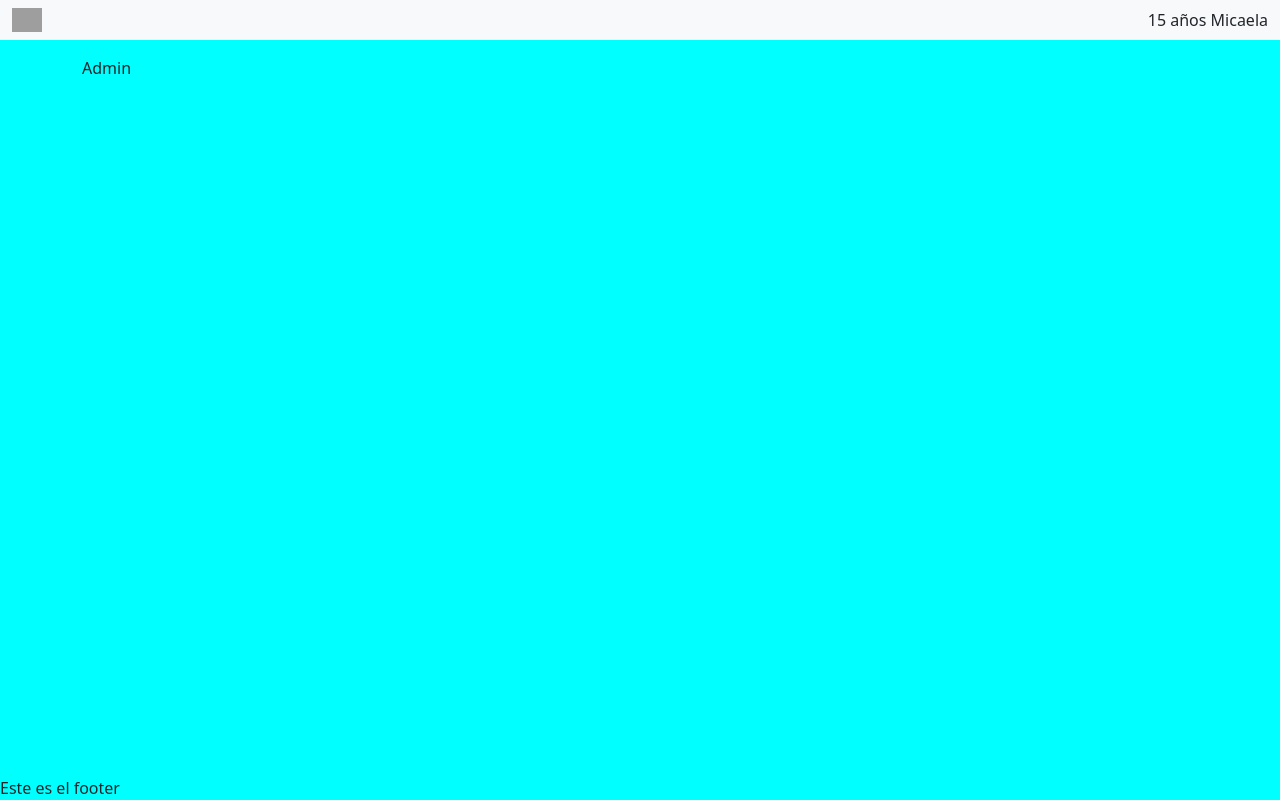
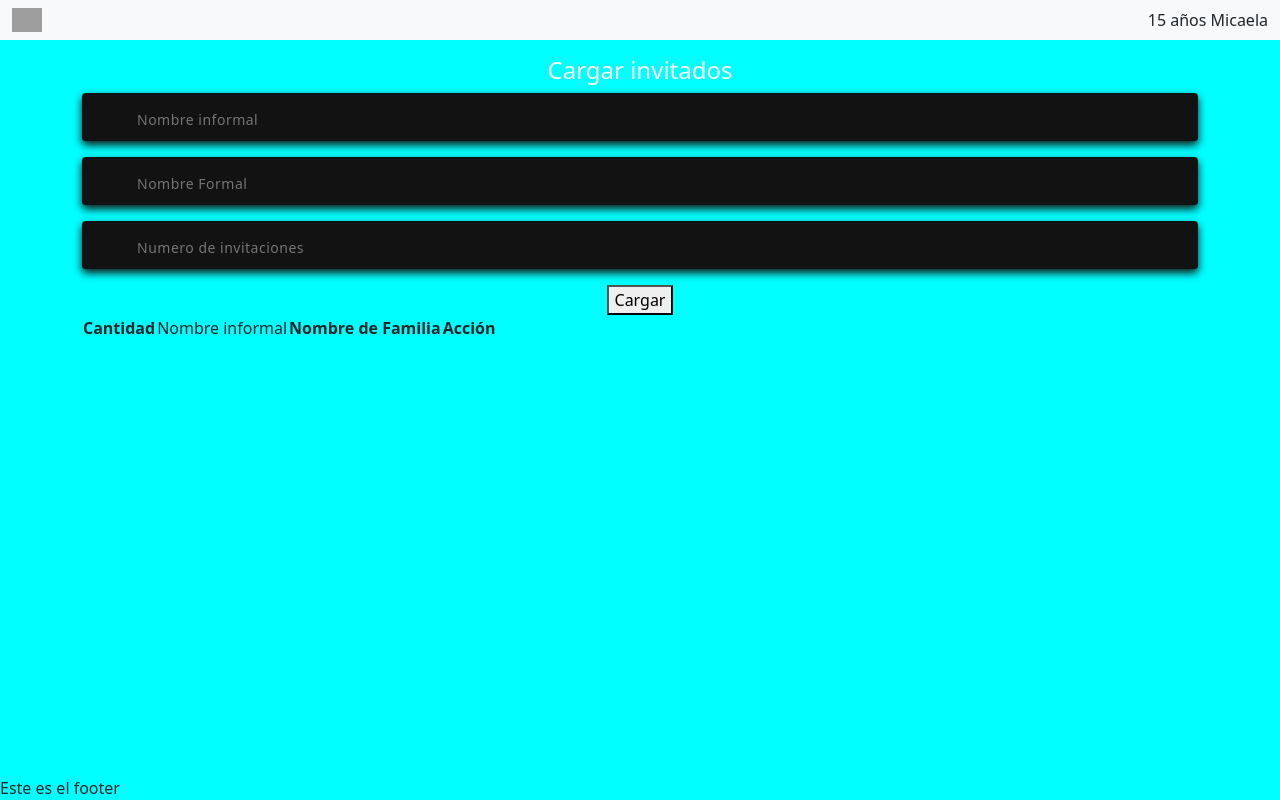
Before and after one commit to Joselobo753/tarjeta15, a React (Vite) app: page /admin in a window 1280 px wide. Built offline with nearby package versions, Linux system fonts and the light colour scheme; grey boxes are pictures that could not be loaded.

Commit message:
se agrego la logica del admin

```diff
--- a/package.json
+++ b/package.json
@@ -11,6 +11,7 @@
   },
   "dependencies": {
     "bootstrap": "^5.3.3",
+    "bootstrap-icons": "^1.11.3",
     "prop-types": "^15.8.1",
     "react": "^18.3.1",
     "react-dom": "^18.3.1",
--- /dev/null
+++ b/src/Components/Commons/Input.jsx
@@ -0,0 +1,40 @@
+import PropTypes from "prop-types";
+
+
+const Input = (props) => {
+  const { name, type = "text", error, register, options, placeholder = "Ingrese un texto", icon } = props;
+
+  return (
+    <div className="form-group">
+      <input
+        className={` ${error ? "form-style-error" : "form-style pb-2"}`}
+        id={`${name}-input`}
+        type={type}
+        placeholder={placeholder}
+        {...register(name, options)}
+       />
+     {error ? (
+      <i className={`input-icon-error bi bi-exclamation-diamond-fill `}></i>
+) : (
+  icon && <i className={`input-icon ${icon}`}></i>
+)}
+  {error ? ( <p className="text-white text-start">{error?.message} </p> ) : ( <p></p>)}
+        </div>
+  );
+};
+
+export default Input;
+
+Input.propTypes = {
+  name: PropTypes.string.isRequired,
+  type: PropTypes.string,
+  label: PropTypes.string.isRequired,
+  error: PropTypes.shape({
+    message: PropTypes.string,
+  }),
+  className: PropTypes.string,
+  register: PropTypes.func.isRequired,
+  options: PropTypes.object,
+  placeholder: PropTypes.string,
+  icon: PropTypes.string,
+};
--- /dev/null
+++ b/src/Components/admin.jsx/Admin.jsx
@@ -0,0 +1,130 @@
+import { useForm } from "react-hook-form";
+import Input from "../Commons/Input";
+import { useEffect, useState } from "react";
+import { Link } from "react-router-dom";
+
+const Admin = () => {
+    const {
+        register,
+        handleSubmit,
+        formState: { errors },
+        reset,
+      } = useForm();
+      const [guests, setGuests] = useState([]);
+      useEffect(() => {
+        const storedGuests = JSON.parse(localStorage.getItem("guests")) || [];
+        setGuests(storedGuests);
+      }, []);
+
+      const handleSubmitForm = (data) => {
+        const newGuest = {
+          nameInformal: data.name,
+          familyName: data["name-formal"],
+          guestCount: data.number
+        };
+
+        // Actualizar el estado y localStorage
+        const updatedGuests = [...guests, newGuest];
+        setGuests(updatedGuests);
+        localStorage.setItem("guests", JSON.stringify(updatedGuests));
+
+        reset();
+      };
+        // Función para eliminar un invitado
+  const handleDeleteGuest = (index) => {
+    const updatedGuests = guests.filter((_, i) => i !== index);
+    setGuests(updatedGuests);
+    localStorage.setItem("guests", JSON.stringify(updatedGuests));
+  };
+
+  // Función para copiar el link de invitación
+  const handleCopyLink = (guest) => {
+    const link = `${window.location.origin}/invitacion?familyName=${guest.familyName}&guestCount=${guest.guestCount}`;
+    navigator.clipboard.writeText(link)
+      .then(() => alert('¡Link copiado al portapapeles!'))
+      .catch(() => alert('Error al copiar el link.'));
+  };
+  return (
+    <div className="section text-center">
+      <h4 className="text-white">Cargar invitados</h4>
+      <div className="form-group">
+        <form onSubmit={handleSubmit(handleSubmitForm)}>
+          <Input
+            error={errors.name}
+            label="Nombre informal"
+            name="name"
+            options={{
+              required: { value: true, message: "Este campo es requerido" },
+              minLength: 3,
+              maxLength: 30,
+            }}
+            register={register}
+            placeholder="Nombre informal"
+            icon="uil uil-user"
+          />
+          <Input
+            error={errors.name}
+            label="Nombre"
+            name="name-formal"
+            options={{
+              required: { value: true, message: "Este campo es requerido" },
+              minLength: 3,
+              maxLength: 30,
+            }}
+            register={register}
+            placeholder="Nombre Formal"
+            icon="uil uil-user"
+          />
+          <Input
+            error={errors.email}
+            label="Numero"
+            name="number"
+            options={{
+              required: { value: true, message: "Este campo es requerido" },
+              pattern: {
+                min: 1,
+                max: 15,
+              },
+            }}
+            type="number"
+            register={register}
+            placeholder="Numero de invitaciones"
+            icon="uil uil-at"
+          />
+
+
+          <button className="button-submit" type="submit">
+            Cargar
+          </button>
+        </form>
+        <table>
+        <thead>
+          <tr>
+            <th>Cantidad</th>
+            <td>Nombre informal</td>
+            <th>Nombre de Familia</th>
+            <th>Acción</th>
+          </tr>
+        </thead>
+        <tbody>
+          {guests.map((guest, index) => (
+            <tr key={index}>
+              <td>{guest.guestCount}</td>
+              <td>{guest.nameInformal} </td>
+              <td>{guest.familyName}</td>
+              <td>
+                <Link to={`/invitacion?familyName=${guest.familyName}&guestCount=${guest.guestCount}`}>
+                  Ver Tarjeta
+                </Link>
+                <button onClick={() => handleCopyLink(guest)}>Copiar Link</button>
+                <button onClick={() => handleDeleteGuest(index)}>Borrar</button>
+              </td>
+            </tr>
+          ))}
+        </tbody>
+      </table>
+      </div>
+    </div>
+  )
+}
+export default Admin
--- /dev/null
+++ b/src/Components/invitacion/Invitacion.jsx
@@ -0,0 +1,16 @@
+import { useLocation } from "react-router-dom";
+
+const Invitacion = () => {
+    const query = new URLSearchParams(useLocation().search);
+    const familyName = query.get('familyName');
+    const guestCount = query.get('guestCount');
+
+    return (
+      <div className="guest-card">
+        <h2>¡Estás Invitado!</h2>
+        <p>Familia: {familyName}</p>
+        <p>Cantidad de Invitados: {guestCount}</p>
+      </div>
+    );
+  };
+  export default Invitacion
--- a/src/index.css
+++ b/src/index.css
@@ -1,6 +1,102 @@
+:root {
+  --bg-color: #121212;
+  --bg-s-color: #1e1e1e;
+  --text-color: #e5e5e5e5;
+  --text-s-color: #a3a3a3;
+  --enfasis: #ffd700;
+  --icons-color: #BB86FC;
+}
+
 #root {
   background-color: aqua;
   min-height: 100vh;
   display: flex;
   flex-direction: column;
 }
+
+.input-icon {
+  position: absolute;
+  top: 0;
+  left: 18px;
+  height: 48px;
+  font-size: 24px;
+  line-height: 48px;
+  text-align: left;
+  color: #ffeba7;
+  -webkit-transition: all 200ms linear;
+    transition: all 200ms linear;
+}
+.form-group{
+  position: relative;
+  display: block;
+    margin: 0;
+    padding: 0;
+}
+.form-style {
+  padding: 13px 20px;
+  padding-left: 55px;
+  height: 48px;
+  width: 100%;
+  font-weight: 500;
+  border-radius: 4px;
+  font-size: 14px;
+  line-height: 22px;
+  letter-spacing: 0.5px;
+  outline: none;
+  color: var(--text-color);
+  background-color: var(--bg-color);
+  border: none;
+  -webkit-transition: all 200ms linear;
+  transition: all 200ms linear;
+  box-shadow: 0 4px 8px 0 rgb(21, 21, 21);
+}
+.form-style-error{
+
+    padding: 13px 20px;
+    padding-left: 55px;
+    height: 38px;
+    width: 100%;
+    font-weight: 500;
+    border-radius: 4px;
+    font-size: 14px;
+    line-height: 22px;
+    letter-spacing: 0.5px;
+    outline: none;
+    color: var(--text-color);
+    background-color: var(--bg-color);
+    border: none;
+    -webkit-transition: all 200ms linear;
+    transition: all 200ms linear;
+    box-shadow: 0 4px 8px 0 rgb(21, 21, 21);
+
+}
+.form-style:focus,
+.form-style:active {
+  border: none;
+  outline: none;
+  box-shadow: 0 4px 8px 0 rgb(200 165 253 / 55%)
+}
+.input-icon {
+  position: absolute;
+  top: 0;
+  left: 18px;
+  height: 48px;
+  font-size: 24px;
+  line-height: 48px;
+  text-align: left;
+  color: var(--icons-color);
+  -webkit-transition: all 200ms linear;
+    transition: all 200ms linear;
+}
+.input-icon-error {
+  position: absolute;
+  top: 0;
+  left: 18px;
+  height: 38px;
+  font-size: 24px;
+  line-height: 38px;
+  text-align: left;
+  color: rgb(255, 145, 0);
+  -webkit-transition: all 200ms linear;
+    transition: all 200ms linear;
+}
--- a/src/main.jsx
+++ b/src/main.jsx
@@ -5,6 +5,7 @@ import { RouterProvider } from 'react-router-dom';
 import "bootstrap/dist/css/bootstrap.min.css";
 import "bootstrap/dist/js/bootstrap.min.js";
 import "./index.css"
+import "bootstrap-icons/font/bootstrap-icons.css";
 import { router } from './Contants/Routers.jsx';
 
 createRoot(document.getElementById('root')).render(
```
Also changed, not shown: src/Contants/Routers.jsx (+5 -3 lines), 1 other file (tests, documents, lock files or other folders).
